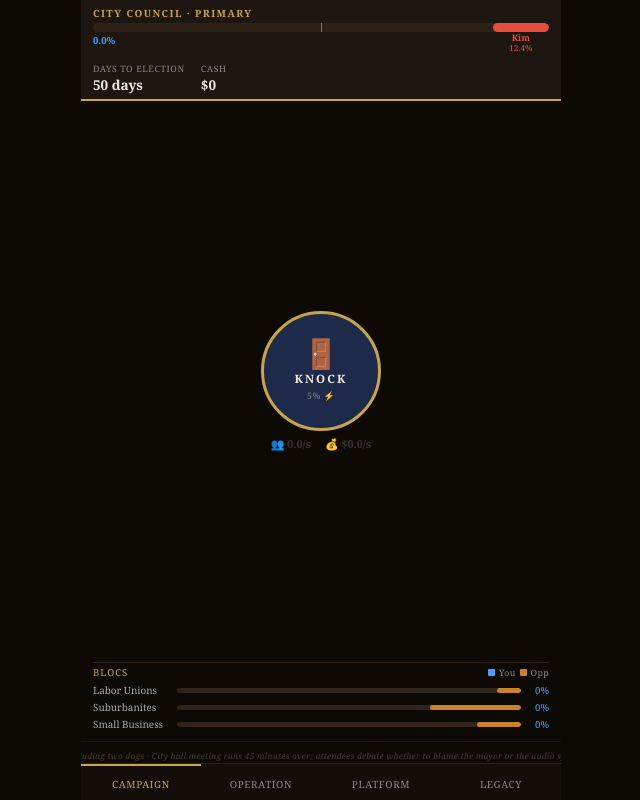
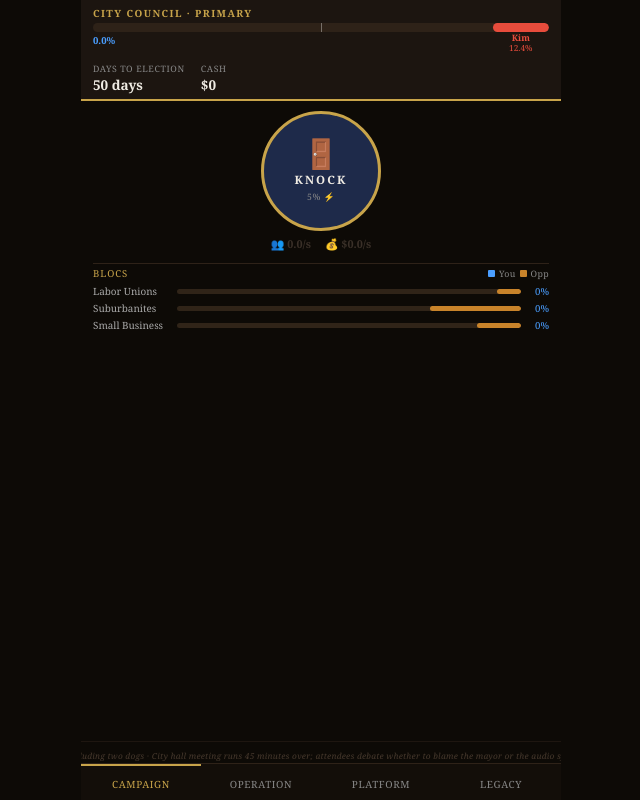
Before and after one commit to Steventhephan/The-Long-Game, a Svelte app: page / in a window 1280 px wide. Shown: the whole page, without its empty margins (319-959 px from the left). Built offline with nearby package versions, Linux system fonts and the light colour scheme.

Commit message:
Fix iOS clip: pin app-shell to viewport with position:fixed; revert knock layout

```diff
--- a/index.html
+++ b/index.html
@@ -2,13 +2,13 @@
 <html lang="en">
   <head>
     <meta charset="UTF-8" />
-    <meta name="viewport" content="width=device-width, initial-scale=1.0, user-scalable=no, viewport-fit=cover" />
+    <meta name="viewport" content="width=device-width, initial-scale=1.0, user-scalable=no" />
     <meta name="theme-color" content="#1C1510" />
     <title>The Long Game</title>
     <link rel="icon" type="image/svg+xml" href="/favicon.svg" />
     <style>
       * { box-sizing: border-box; margin: 0; padding: 0; }
-      html, body { height: 100%; width: 100%; max-width: 100vw; overflow: hidden; overflow-x: hidden; background: #0D0A06; color: #f0ece4; font-family: 'Georgia', serif; }
+      html, body { height: 100%; overflow: hidden; background: #0D0A06; color: #f0ece4; font-family: 'Georgia', serif; }
       #app { width: 100%; height: 100%; overflow: hidden; display: flex; flex-direction: column; }
     </style>
   </head>
--- a/src/ui/App.svelte
+++ b/src/ui/App.svelte
@@ -85,13 +85,13 @@
 
 <style>
   .app-shell {
-    height: 100%;
+    position: fixed;
+    top: 0; left: 0; right: 0; bottom: 0;
     display: flex;
     flex-direction: column;
     max-width: 480px;
     margin: 0 auto;
     overflow: hidden;
-    position: relative; /* scopes position:absolute overlays to game container */
   }
 
   .tab-content {
--- a/src/ui/CampaignTab.svelte
+++ b/src/ui/CampaignTab.svelte
@@ -359,11 +359,9 @@
 
   /* Knock button */
   .knock-section {
-    flex: 1;
     display: flex;
     flex-direction: column;
     align-items: center;
-    justify-content: center;
     gap: 4px;
     position: relative;
   }
```
